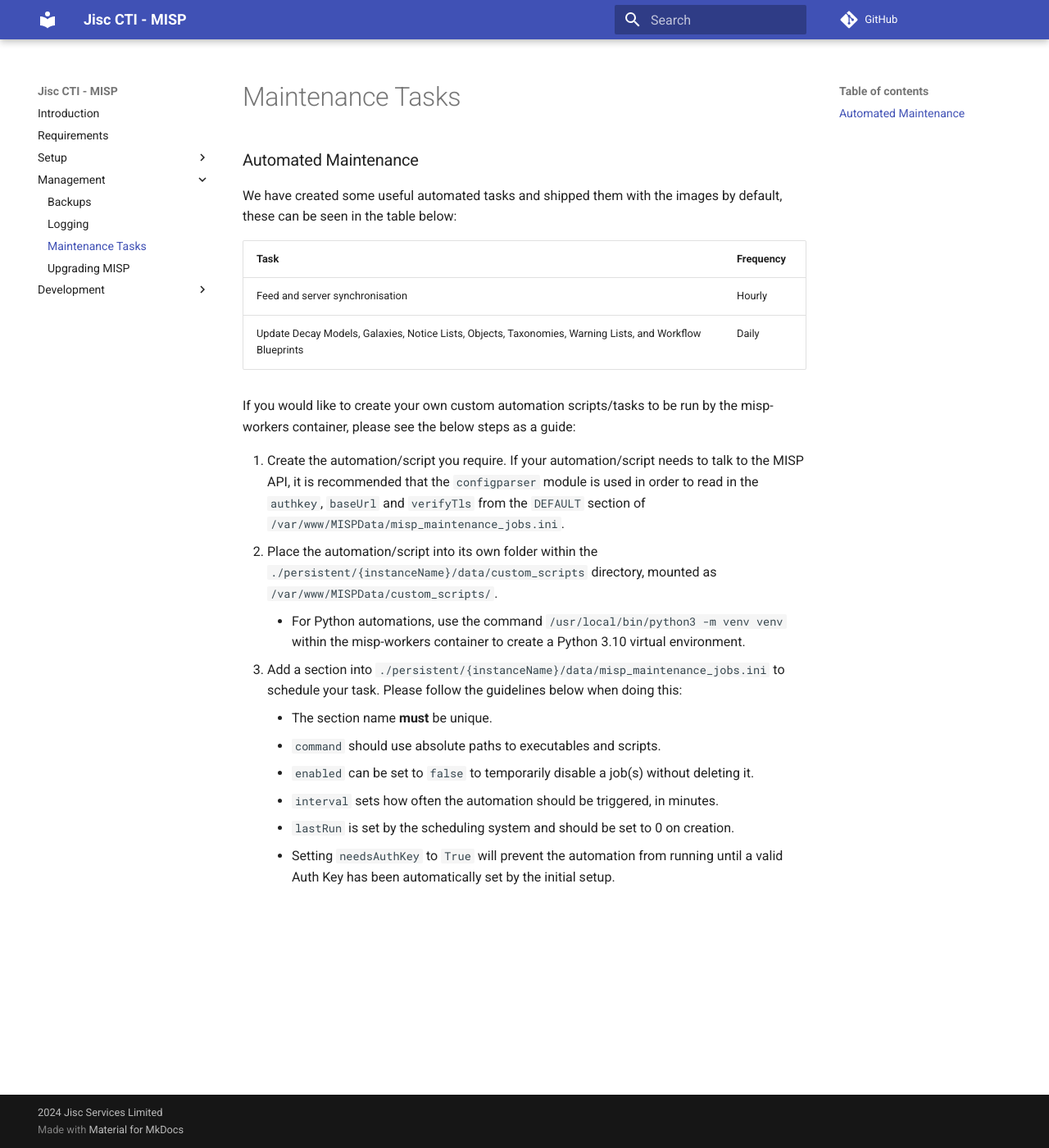
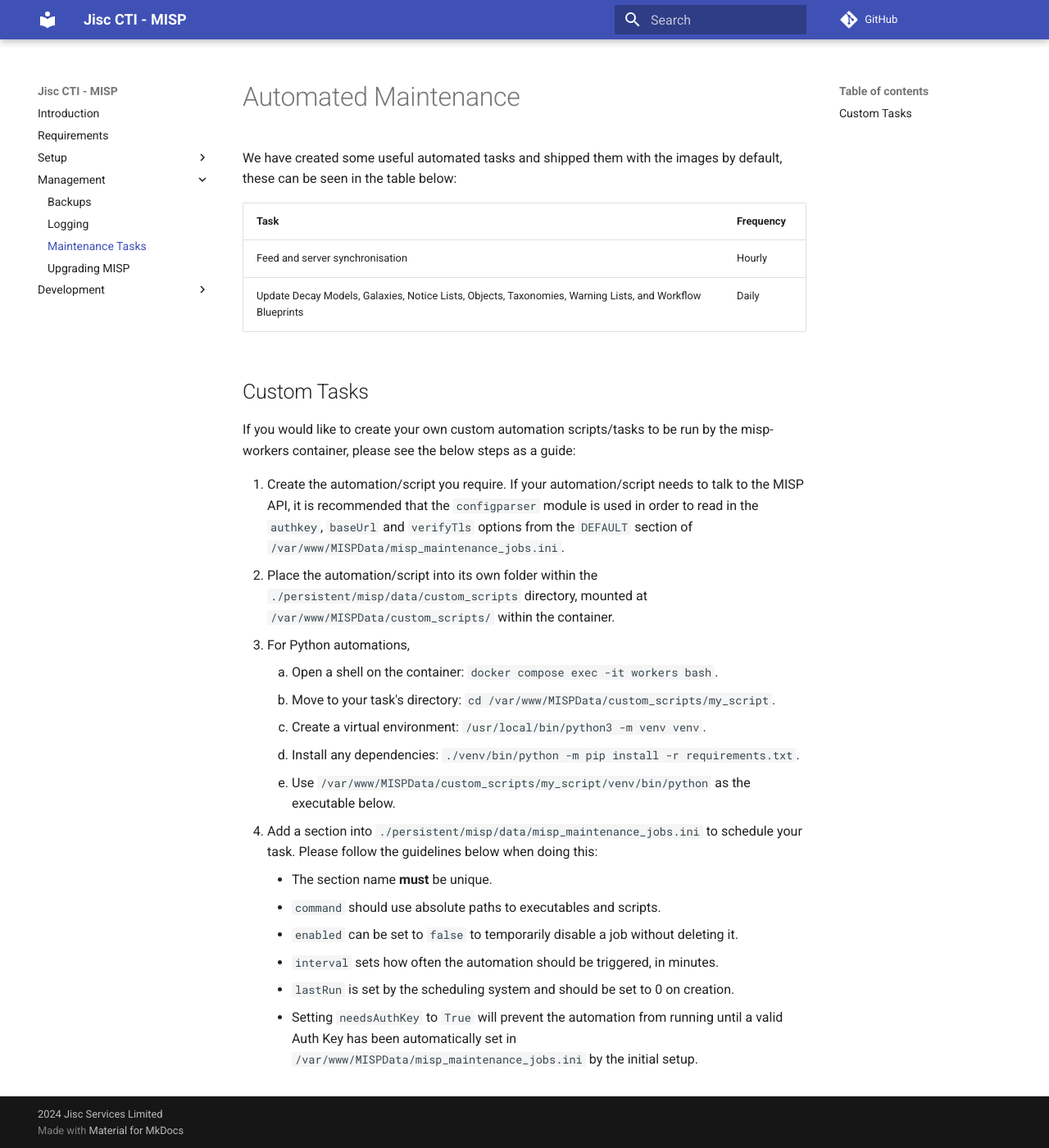
Before and after one commit to JiscCTI/misp-docker, an MkDocs documentation site: the page built from pages/management/maint_tasks.md, in a window 1280 px wide and 1400 px high. Shown: the whole window at 82% size. Built offline with MkDocs 1.6.1 and Material for MkDocs 9.7.7, drawn with Linux system fonts in a browser that asks for light colours; comment, search, counter and statistics services are not loaded.

Commit message:
docs: minor tweaks

```diff
--- a/pages/management/maint_tasks.md
+++ b/pages/management/maint_tasks.md
@@ -1,28 +1,46 @@
 <!--
 SPDX-FileCopyrightText: 2024 Jisc Services Limited
 SPDX-FileContributor: James Ellor
+SPDX-FileContributor: Joe Pitt
 
 SPDX-License-Identifier: GPL-3.0-only
 -->
 
-### Automated Maintenance
+# Automated Maintenance
 
-We have created some useful automated tasks and shipped them with the images by default, these can be seen in the table below:
+We have created some useful automated tasks and shipped them with the images by default, these can
+be seen in the table below:
 
 | Task | Frequency |
 | ---- | --------- |
 | Feed and server synchronisation | Hourly |
 | Update Decay Models, Galaxies, Notice Lists, Objects, Taxonomies, Warning Lists, and Workflow Blueprints | Daily |
 
-If you would like to create your own custom automation scripts/tasks to be run by the misp-workers container, please see the below steps as a guide:
+## Custom Tasks
 
-1. Create the automation/script you require. If your automation/script needs to talk to the MISP API, it is recommended that the `configparser` module is used in order to read in the `authkey`, `baseUrl` and `verifyTls` from the `DEFAULT` section of `/var/www/MISPData/misp_maintenance_jobs.ini`.
-2. Place the automation/script into its own folder within the `./persistent/{instanceName}/data/custom_scripts` directory, mounted as `/var/www/MISPData/custom_scripts/`.
-    - For Python automations, use the command `/usr/local/bin/python3 -m venv venv` within the misp-workers container to create a Python 3.10 virtual environment.
-3. Add a section into `./persistent/{instanceName}/data/misp_maintenance_jobs.ini` to schedule your task. Please follow the guidelines below when doing this:
+If you would like to create your own custom automation scripts/tasks to be run by the misp-workers
+container, please see the below steps as a guide:
+
+1. Create the automation/script you require. If your automation/script needs to talk to the MISP
+    API, it is recommended that the `configparser` module is used in order to read in the `authkey`,
+    `baseUrl` and `verifyTls` options from the `DEFAULT` section of
+    `/var/www/MISPData/misp_maintenance_jobs.ini`.
+2. Place the automation/script into its own folder within the
+    `./persistent/misp/data/custom_scripts` directory, mounted at
+    `/var/www/MISPData/custom_scripts/` within the container.
+3. For Python automations,
+    1. Open a shell on the container: `docker compose exec -it workers bash`.
+    2. Move to your task's directory: `cd /var/www/MISPData/custom_scripts/my_script`.
+    3. Create a virtual environment: `/usr/local/bin/python3 -m venv venv`.
+    4. Install any dependencies: `./venv/bin/python -m pip install -r requirements.txt`.
+    5. Use `/var/www/MISPData/custom_scripts/my_script/venv/bin/python` as the executable below.
+4. Add a section into `./persistent/misp/data/misp_maintenance_jobs.ini` to schedule your task.
+    Please follow the guidelines below when doing this:
     - The section name **must** be unique.
     - `command` should use absolute paths to executables and scripts.
-    - `enabled` can be set to `false` to temporarily disable a job(s) without deleting it.
+    - `enabled` can be set to `false` to temporarily disable a job without deleting it.
     - `interval` sets how often the automation should be triggered, in minutes.
     - `lastRun` is set by the scheduling system and should be set to 0 on creation.
-    - Setting `needsAuthKey` to `True` will prevent the automation from running until a valid Auth Key has been automatically set by the initial setup.
+    - Setting `needsAuthKey` to `True` will prevent the automation from running until a valid Auth
+        Key has been automatically set in `/var/www/MISPData/misp_maintenance_jobs.ini` by the
+        initial setup.
```
